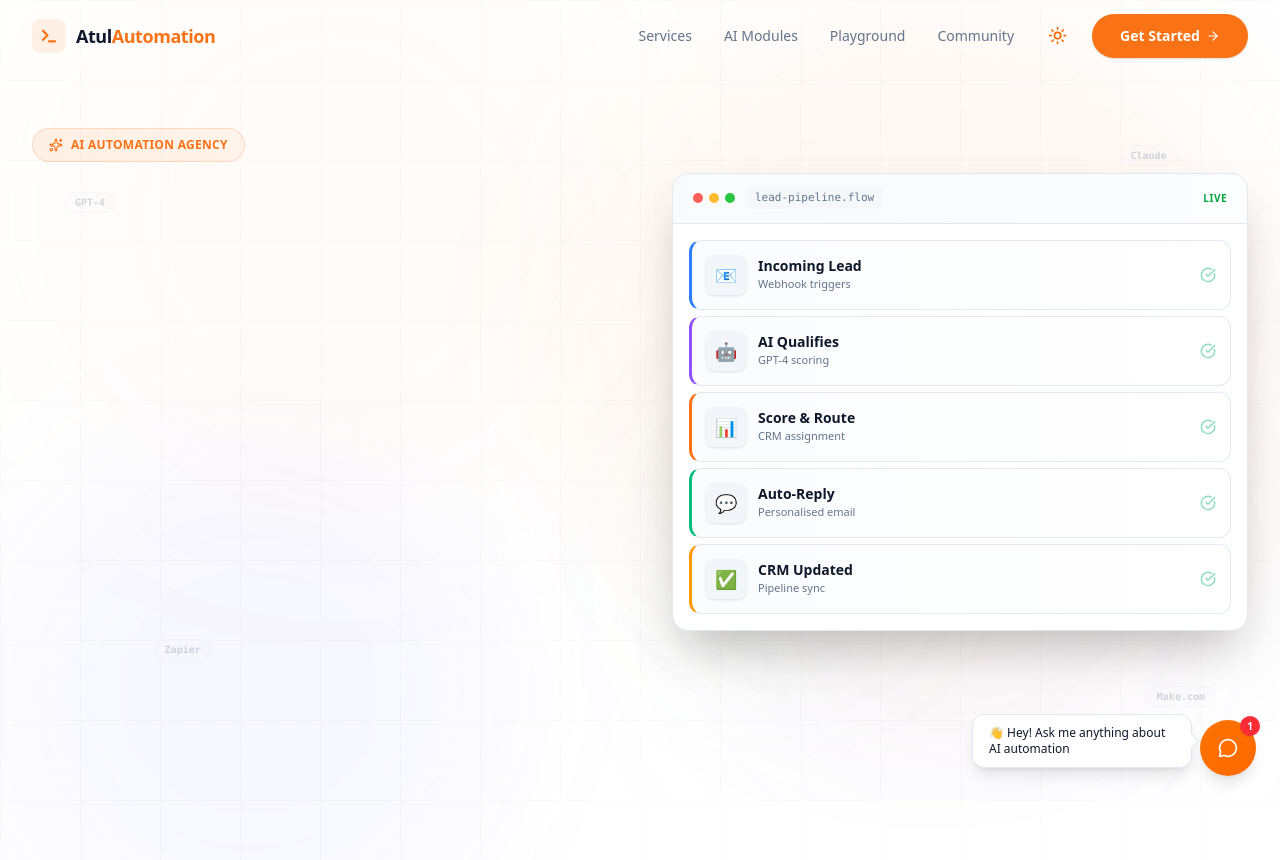
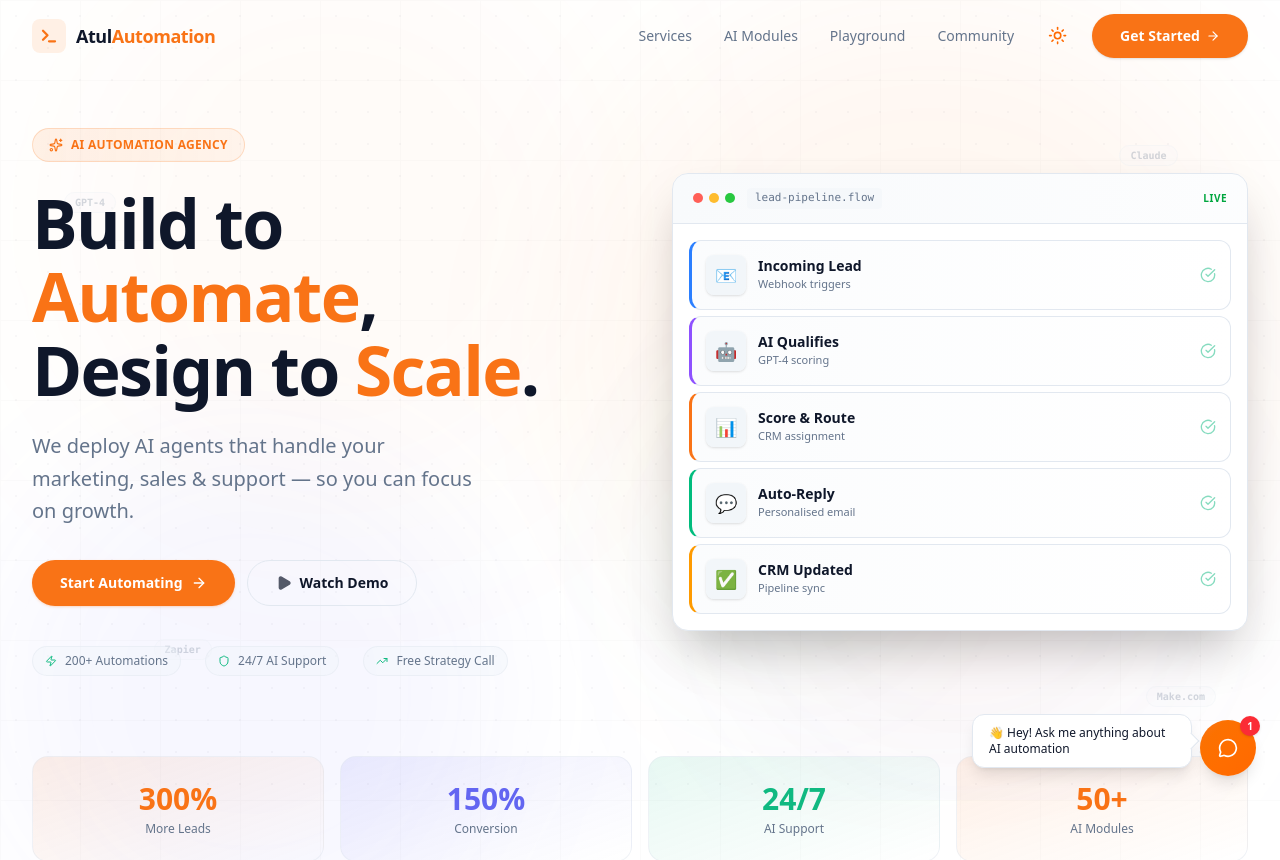
Before and after one commit to ATULAUTOMATION1/atulautomation2.0, a Next.js app: page / in a window 1280 px wide. Shown: the top 860 px of the page. Built offline with nearby package versions, Linux system fonts and the light colour scheme.

Commit message:
Add missing CSS animations for Hero section

```diff
--- a/app/globals.css
+++ b/app/globals.css
@@ -260,3 +260,36 @@
     scroll-behavior: auto !important;
   }
 }
+
+/* Custom Fade In Animation */
+@keyframes fade-in-up {
+  from {
+    opacity: 0;
+    transform: translateY(20px);
+  }
+
+  to {
+    opacity: 1;
+    transform: translateY(0);
+  }
+}
+
+.animate-fade-in-up {
+  animation: fade-in-up 0.8s ease-out forwards;
+}
+
+.delay-100 {
+  animation-delay: 100ms;
+}
+
+.delay-200 {
+  animation-delay: 200ms;
+}
+
+.delay-300 {
+  animation-delay: 300ms;
+}
+
+.delay-500 {
+  animation-delay: 500ms;
+}
```
